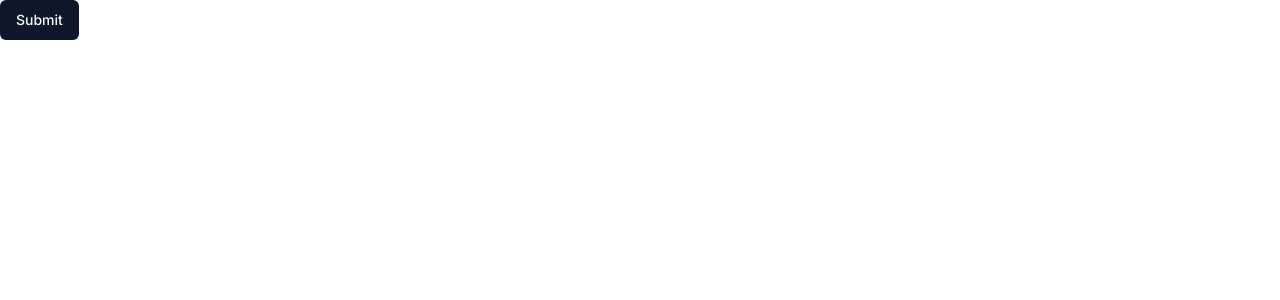
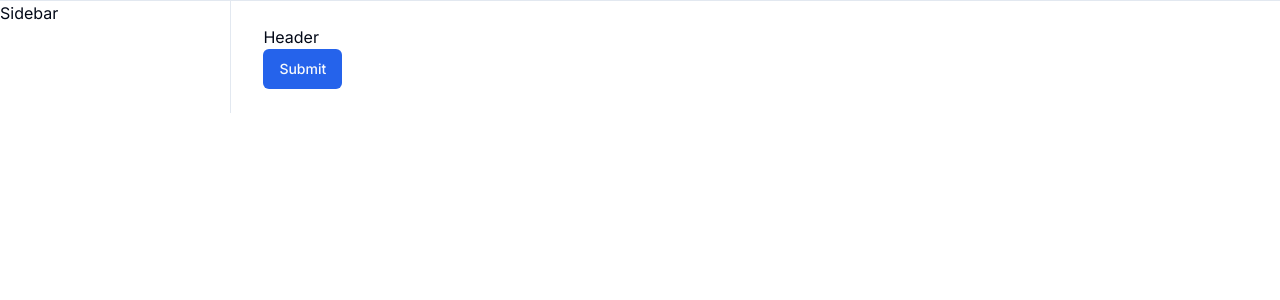
Before and after one commit to zulmarij/bwa-job-hunt, a Next.js app: page / in a window 1280 px wide. Shown: the top 300 px of the page. Built offline with nearby package versions, Linux system fonts and the light colour scheme.

Commit message:
slicing setup layout

```diff
--- a/src/app/globals.css
+++ b/src/app/globals.css
@@ -6,63 +6,46 @@
   :root {
     --background: 0 0% 100%;
     --foreground: 222.2 84% 4.9%;
-
     --card: 0 0% 100%;
     --card-foreground: 222.2 84% 4.9%;
-
     --popover: 0 0% 100%;
     --popover-foreground: 222.2 84% 4.9%;
-
-    --primary: 222.2 47.4% 11.2%;
+    --primary: 221.2 83.2% 53.3%;
     --primary-foreground: 210 40% 98%;
-
     --secondary: 210 40% 96.1%;
     --secondary-foreground: 222.2 47.4% 11.2%;
-
     --muted: 210 40% 96.1%;
     --muted-foreground: 215.4 16.3% 46.9%;
-
     --accent: 210 40% 96.1%;
     --accent-foreground: 222.2 47.4% 11.2%;
-
     --destructive: 0 84.2% 60.2%;
     --destructive-foreground: 210 40% 98%;
-
     --border: 214.3 31.8% 91.4%;
     --input: 214.3 31.8% 91.4%;
-    --ring: 222.2 84% 4.9%;
-
+    --ring: 221.2 83.2% 53.3%;
     --radius: 0.5rem;
   }
 
   .dark {
     --background: 222.2 84% 4.9%;
     --foreground: 210 40% 98%;
-
     --card: 222.2 84% 4.9%;
     --card-foreground: 210 40% 98%;
-
     --popover: 222.2 84% 4.9%;
     --popover-foreground: 210 40% 98%;
-
-    --primary: 210 40% 98%;
+    --primary: 217.2 91.2% 59.8%;
     --primary-foreground: 222.2 47.4% 11.2%;
-
     --secondary: 217.2 32.6% 17.5%;
     --secondary-foreground: 210 40% 98%;
-
     --muted: 217.2 32.6% 17.5%;
     --muted-foreground: 215 20.2% 65.1%;
-
     --accent: 217.2 32.6% 17.5%;
     --accent-foreground: 210 40% 98%;
-
     --destructive: 0 62.8% 30.6%;
     --destructive-foreground: 210 40% 98%;
-
     --border: 217.2 32.6% 17.5%;
     --input: 217.2 32.6% 17.5%;
-    --ring: 212.7 26.8% 83.9%;
+    --ring: 224.3 76.3% 48%;
   }
 }
 
--- a/src/app/layout.tsx
+++ b/src/app/layout.tsx
@@ -16,7 +16,23 @@
 }) {
   return (
     <html lang="en">
-      <body className={inter.className}>{children}</body>
+      <body className={inter.className}>
+        <main>
+          <div className='border-t'>
+            <div className='bg-background'>
+              <div className='flex flex-row'>
+                <div className='hidden lg:block w-[18%]'>Sidebar</div>
+                <div className='col-span-3 overflow-auto lg:col-span-5 lg:border-l w-[82%]'>
+                  <div className='px-6 py-6 lg:px-8'>
+                    <div>Header</div>
+                    {children}
+                  </div>
+                </div>
+              </div>
+            </div>
+          </div>
+        </main>
+      </body>
     </html>
   )
 }
```
